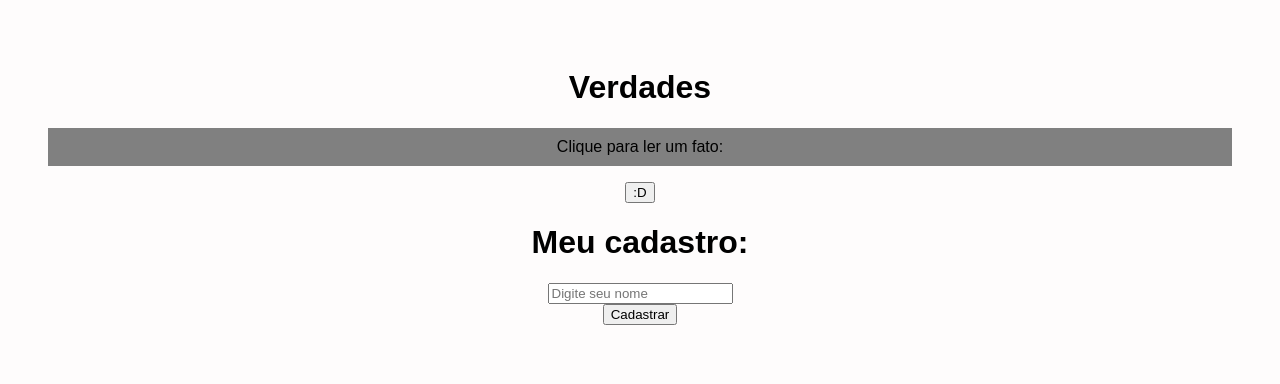
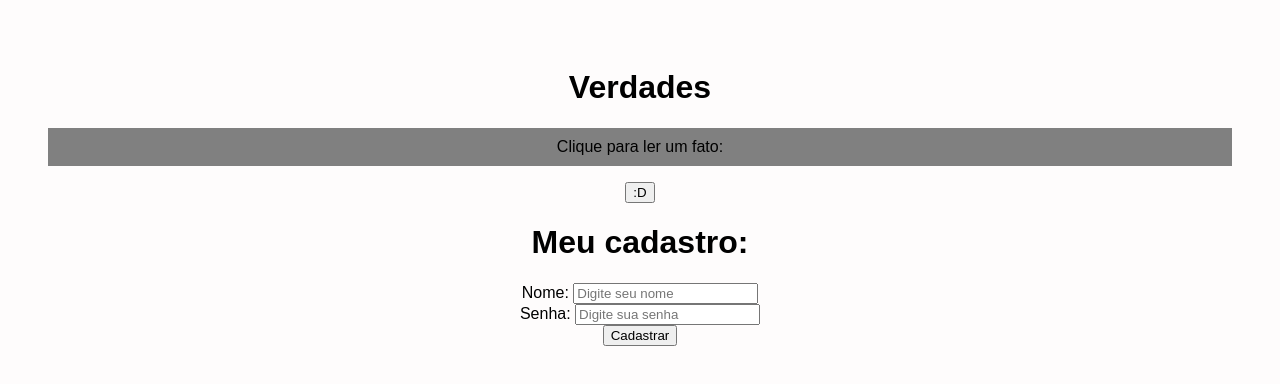
Before and after one commit to elucasrg/React, a React (Create React App) app in the folder meu-projeto/: page / in a window 1280 px wide. Shown: the top 384 px of the page. Built offline with nearby package versions, Linux system fonts and the light colour scheme.

Commit message:
Voltando ao curso de react

```diff
--- a/meu-projeto/src/components/Form.js
+++ b/meu-projeto/src/components/Form.js
@@ -1,22 +1,32 @@
-function form(){
-    function cadastrarUsuario(e){
-        e.preventDefault()
-        console.log("Cadastrou!!!!!!!!!!!")
+import { useState } from 'react';
 
+function Form() {
+    const [name, setName] = useState('');
+
+    function cadastrarUsuario(e, nome) {
+        e.preventDefault();
+        console.log(nome);
+        console.log('Cadastrou!!!!!!!!!!!');
     }
-    return(
+
+    return (
         <>
             <h1>Meu cadastro:</h1>
-        <form onSubmit={cadastrarUsuario}>
+            <form onSubmit={(e) => cadastrarUsuario(e, name)}>
                 <div>
-                <input type="text" placeholder="Digite seu nome"/>
+                    <label htmlFor="name">Nome: </label>
+                    <input type="text" placeholder="Digite seu nome" id="name" name="name" value={name} onChange={(e) => setName(e.target.value)} />
                 </div>
                 <div>
-                <input type="submit" value="Cadastrar"/>
+                    <label htmlFor="password">Senha: </label>
+                    <input type="password" placeholder="Digite sua senha" id="password" name="password" />
+                </div>
+                <div>
+                    <input type="submit" value="Cadastrar" />
                 </div>
             </form>
         </>
-    )
+    );
 }
 
-export default form
+export default Form;
```
Lines whose indentation alone changed are shown as unchanged.
